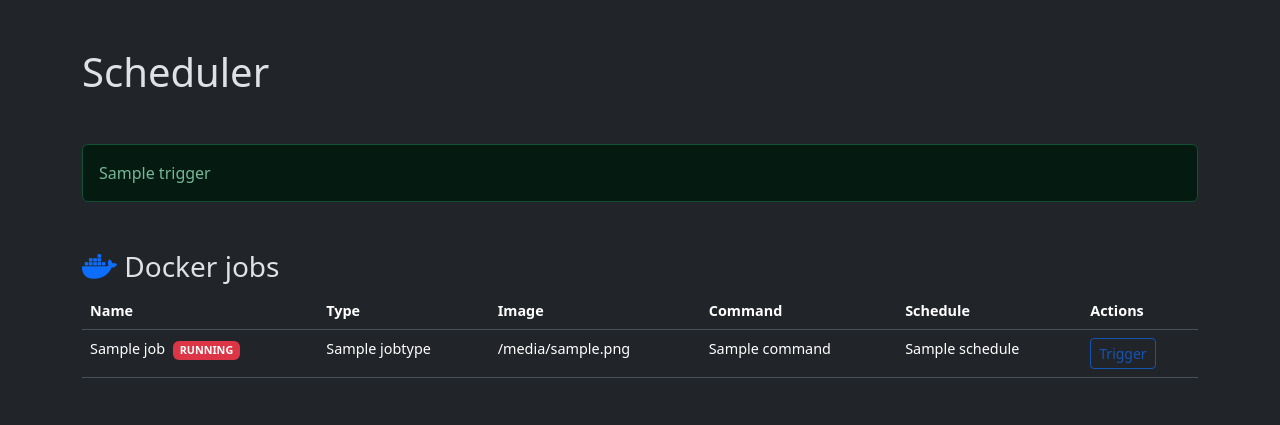
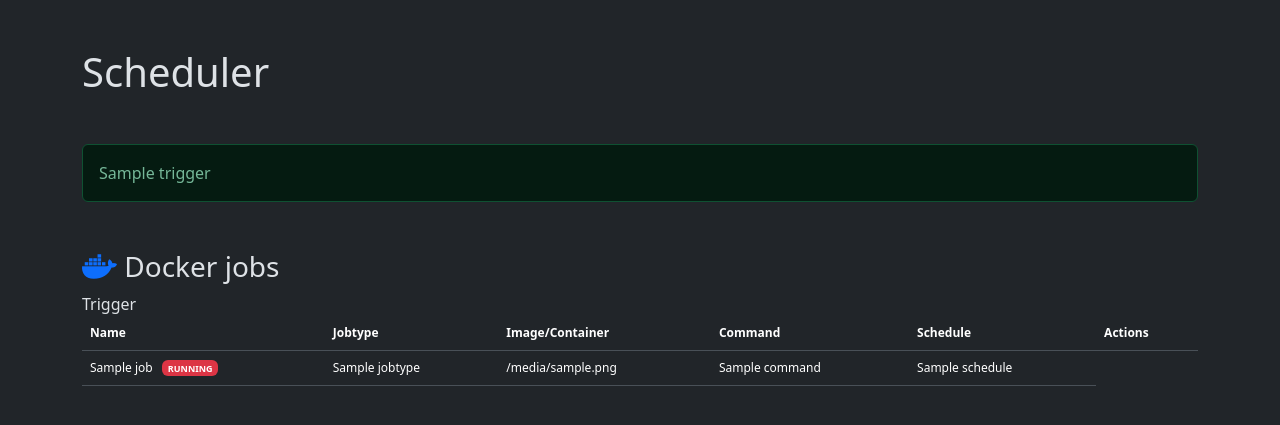
Before and after one commit to melvyndekort/scheduler, a Flask app: template scheduler/templates/index.html in a window 1280 px wide. Shown: the top 425 px of the page. Run offline with Flask 3, Linux system fonts and the light colour scheme; the template is opened without the code that fills it: most values are stand-ins (such as "Sample title", 1, 10 or a date in 2020); parts of the project's set-up code (start-up, migrations or seed data) failed here and were passed over; some libraries are stand-ins or nearby versions.

Commit message:
Multiple improvements and implemented manual triggers

```diff
--- a/config.yml
+++ b/config.yml
@@ -1,24 +1,34 @@
-docker:
+jobs:
   - name: 'cleanup-backup-syncthing'
-    type: 'exec'
+    jobtype: 'exec'
+    container: 'database'
     schedule: '0 0 12 * * *'
     command: 'foobar'
-  - name: 'backup-radarr'
-    type: 'run'
+  - name: 'echo-foobar'
+    jobtype: 'run'
     image: 'alpine:latest'
+    environment:
+      - 'foo=bar'
     schedule: '0 0 14 * * *'
-    command: "/bin/sh -c 'cp `ls -1 /source/Backups/scheduled/*.zip | sort | tail -n 1` /target/radarr_backup.zip"
   - name: 'bar'
-    type: 'exec'
+    jobtype: 'exec'
+    container: 'webserver'
     schedule: '0 0 18 * * *'
+    user: 'root'
+    command: "/bin/sh -c 'echo iteration-0; sleep 10; echo iteration-1; sleep 10; echo iteration-2; sleep 10; echo iteration-3'"
   - name: 'foobar'
-    type: 'exec'
+    jobtype: 'run'
+    image: 'alpine:latest'
     schedule: '0 20 20 * * *'
-  - name: 'foobar_2'
-    type: 'run'
+    volumes:
+      - '/tmp:/host/tmp:ro'
+    command: "/bin/sh -c 'echo foobar'"
+  - name: 'sleep-20'
+    jobtype: 'run'
     image: 'alpine:3.18.4'
     schedule: '0 20 20 * * *'
+    command: 'sleep 20'
   - name: 'boofar'
-    type: 'run'
+    jobtype: 'run'
     image: 'melvyndekort/scheduler:latest'
     schedule: '0 10 6 * * *'
--- a/pyproject.toml
+++ b/pyproject.toml
@@ -12,6 +12,7 @@
 gunicorn = "^21.2.0"
 schedule = "^1.2.1"
 croniter = "^2.0.1"
+cachetools = "^5.3.2"
 
 [tool.poetry.dev-dependencies]
 pytest = "^7.4.2"
--- a/scheduler/main.py
+++ b/scheduler/main.py
@@ -1,10 +1,13 @@
 import logging
 import os
+import yaml
 
+from pathlib import Path
 from flask import Flask, render_template, request, redirect
 from logging.config import dictConfig
 
-from scheduler import scheduler, docker
+from scheduler import docker
+from scheduler.job import Job
 
 dictConfig({
     'version': 1,
@@ -22,16 +25,30 @@
     }
 })
 
-app = Flask(__name__)
-
 if 'CONFIG' in os.environ:
     config = os.environ['CONFIG']
 else:
     config = 'config.yml'
+if not Path(config).is_file():
+    raise Exception('Config is not a valid file')
+
+jobs = []
+with open(config, 'r') as stream:
+    try:
+        data = yaml.safe_load(stream)
+
+        for elem in data['jobs']:
+            job = Job(**elem)
+            jobs.append(job)
+    except yaml.YAMLError as e:
+        app.logger.error(e)
+
+app = Flask(__name__)
 
 if 'WEBROOT' in os.environ:
     webroot = os.environ['WEBROOT']
 else:
+    app.logger.warn('Using default webroot "/scheduler"')
     webroot = '/scheduler'
 
 
@@ -39,23 +56,13 @@
 def root_get():
     return redirect(webroot, code=302)
 
-def get_jobs():
-    jobs = scheduler.get_docker_jobs(config)
-    containers = docker.get_triggered_containers()
-
-    for container in containers:
-        job = next((i for i in jobs if i.name == container['job']), None)
-        job.addContainer(container)
-
-    return jobs
-
 @app.route(f'{webroot}/index.html', methods=['GET'])
 @app.route(f'{webroot}/', methods=['GET'])
 @app.route(webroot, methods=['GET'])
 def index_get():
     return render_template(
         'index.html',
-        docker_jobs=get_jobs()
+        docker_jobs=jobs
     )
 
 @app.route(f'{webroot}/index.html', methods=['POST'])
@@ -68,20 +75,21 @@
         return render_template(
             'index.html',
             error='No valid job was triggered',
-            docker_jobs=get_jobs()
+            docker_jobs=jobs
         )
 
-    result = docker.run_job(jobname)
+    job = next((i for i in jobs if i.name == jobname), None)
+    result = docker.run_job(job)
 
     if result:
         return render_template(
             'index.html',
             trigger=f'Job "{jobname}" was successfully triggered',
-            docker_jobs=get_jobs()
+            docker_jobs=jobs
         )
     else:
         return render_template(
             'index.html',
             error=f'Job "{jobname}" could not be triggered',
-            docker_jobs=get_jobs()
+            docker_jobs=jobs
         )
--- a/scheduler/static/style.css
+++ /dev/null
@@ -1,3 +0,0 @@
-.table {
-  font-size: 0.9rem;
-}
--- a/scheduler/templates/index.html
+++ b/scheduler/templates/index.html
@@ -4,12 +4,11 @@
   <title>Scheduler</title>
   <link rel="icon" href="https://assets.mdekort.nl/logo.svg">
   <link href="https://cdn.jsdelivr.net/npm/bootstrap@5.3.2/dist/css/bootstrap.min.css" rel="stylesheet" integrity="sha384-T3c6CoIi6uLrA9TneNEoa7RxnatzjcDSCmG1MXxSR1GAsXEV/Dwwykc2MPK8M2HN" crossorigin="anonymous">
-  <link rel="stylesheet" href="{{ url_for('static', filename='style.css') }}" />
 </head>
 <body>
   <div class="container">
     <div class="my-5">
-      <h1>Scheduler</h1>
+      <h1><a href="{{ url_for('index_get') }}" class="text-decoration-none" style="color: inherit;">Scheduler</a></h1>
     </div>
     {% if error %}
     <div class="alert alert-danger" role="alert">
@@ -25,12 +24,12 @@
       <h3><i class="fa-brands fa-docker text-primary"></i> Docker jobs</h3>
       <form id="triggerForm" enctype="multipart/form-data" action="{{ url_for('post_trigger') }}" method="post">
         <input type="hidden" id="triggerJobName" name="triggerJobName"/>
-        <table class="table">
+        <table class="table" style="font-size: 0.75rem;">
           <thead>
             <tr>
               <th scope="col">Name</th>
-              <th scope="col">Type</th>
-              <th scope="col">Image</th>
+              <th scope="col">Jobtype</th>
+              <th scope="col">Image/Container</th>
               <th scope="col">Command</th>
               <th scope="col">Schedule</th>
               <th scope="col">Actions</th>
@@ -38,33 +37,41 @@
           </thead>
           <tbody>
           {% for job in docker_jobs %}
-            <tr>
+            <tr class="align-middle">
               <td scope="row">
-                {{ job['name'] }}&nbsp;
-                {% if job['containers']|length > 0 %}
-                <a href="#" class="badge bg-danger text-decoration-none" data-bs-toggle="modal" data-bs-target="#modal-{{ job['name'] }}">
+                {{ job.name }}
+                {% if job.get_containers()|length > 0 %}
+                &nbsp;
+                <a href="#" class="badge bg-danger text-decoration-none" data-bs-toggle="modal" data-bs-target="#modal-{{ job.name }}">
                   RUNNING
                 </a>
                 {% endif %}
               </td>
-              <td>{{ job['jobtype'] }}</td>
-              {% if job['image'] == None %}
+              <td>{{ job.jobtype }}</td>
+              <td>{{ job.get_image_or_container() }}</td>
+              {% if job.command == None %}
               <td class="text-secondary">-</td>
               {% else %}
-                {% if job['image'].endswith(':latest') %}
-              <td>{{ job['image'][:-7] }}</td>
-                {% else %}
-              <td>{{ job['image'] }}</td>
+              <td class="text-truncate" style="max-width: 400px;">{{ job.command }}</td>
+              {% endif %}
+              <td>{{ job.schedule }}</td>
+                {% if job.jobtype == 'exec' %}
+                  {% if job.is_container_running() %}
+              <td>
+                <button type="button" onclick="submitTrigger('{{ job.name }}')" value="{{ job.name }}" class="btn btn-sm btn-primary">
+                  {% else %}
+              <td data-bs-toggle="tooltip" data-bs-title="Container isn't running!">
+                <button type="button" class="btn btn-sm btn-outline-primary" disabled>
+                  {% endif %}
+                {% elif job.jobtype == 'run' %}
+                  {% if job.get_containers()|length == 0 %}
+              <td>
+                <button type="button" onclick="submitTrigger('{{ job.name }}')" value="{{ job.name }}" class="btn btn-sm btn-primary">
+                  {% else %}
+              <td data-bs-toggle="tooltip" data-bs-title="This job is already running!">
+                <button type="button" class="btn btn-sm btn-outline-primary" disabled>
+                  {% endif %}
                 {% endif %}
-              {% endif %}
-              {% if job['command'] == None %}
-              <td class="text-secondary">-</td>
-              {% else %}
-              <td class="text-truncate" style="max-width: 400px;">{{ job['command'] }}</td>
-              {% endif %}
-              <td>{{ job['schedule'] }}</td>
-              <td>
-                <button type="button" onclick="submitTrigger('{{ job['name'] }}')" value="{{ job['name'] }}" class="btn btn-sm {% if job['containers']|length > 0 %}btn-outline-primary" disabled{% else %}btn-primary"{% endif %}>
                   Trigger
                 </button>
               </td>
@@ -74,8 +81,8 @@
         </table>
       </form>
       {% for job in docker_jobs %}
-      {% if job['containers']|length > 0 %}
-      <div class="modal fade" id="modal-{{ job['name'] }}" tabindex="-1" aria-labelledby="modalLabel" aria-hidden="true">
+      {% if job.get_containers()|length > 0 %}
+      <div class="modal fade" id="modal-{{ job.name }}" tabindex="-1" aria-labelledby="modalLabel" aria-hidden="true">
         <div class="modal-dialog">
           <div class="modal-content">
             <div class="modal-header">
@@ -84,7 +91,7 @@
             </div>
             <div class="modal-body">
               <ul class="list-group list-group-flush">
-                {% for container in job['containers'] %}
+                {% for container in job.get_containers() %}
                 <li class="list-group-item">{{ container['id'] }} - {{ container['name'] }}</li>
                 {% endfor %}
               </ul>
@@ -99,6 +106,9 @@
   <script src="https://cdn.jsdelivr.net/npm/bootstrap@5.3.2/dist/js/bootstrap.bundle.min.js" integrity="sha384-C6RzsynM9kWDrMNeT87bh95OGNyZPhcTNXj1NW7RuBCsyN/o0jlpcV8Qyq46cDfL" crossorigin="anonymous"></script>
   <script src="https://kit.fontawesome.com/6bfcea34f1.js" crossorigin="anonymous"></script>
   <script language='JavaScript' type='text/javascript'>
+    const tooltipTriggerList = document.querySelectorAll('[data-bs-toggle="tooltip"]')
+    const tooltipList = [...tooltipTriggerList].map(tooltipTriggerEl => new bootstrap.Tooltip(tooltipTriggerEl))
+
     function submitTrigger(value) {
       document.getElementById('triggerJobName').value = value;
       document.getElementById('triggerForm').submit();
```
Also changed, not shown: scheduler/docker.py (+41 -14 lines), scheduler/job.py (+30 -9 lines), scheduler/scheduler.py (+0 -28 lines), 1 other file.
